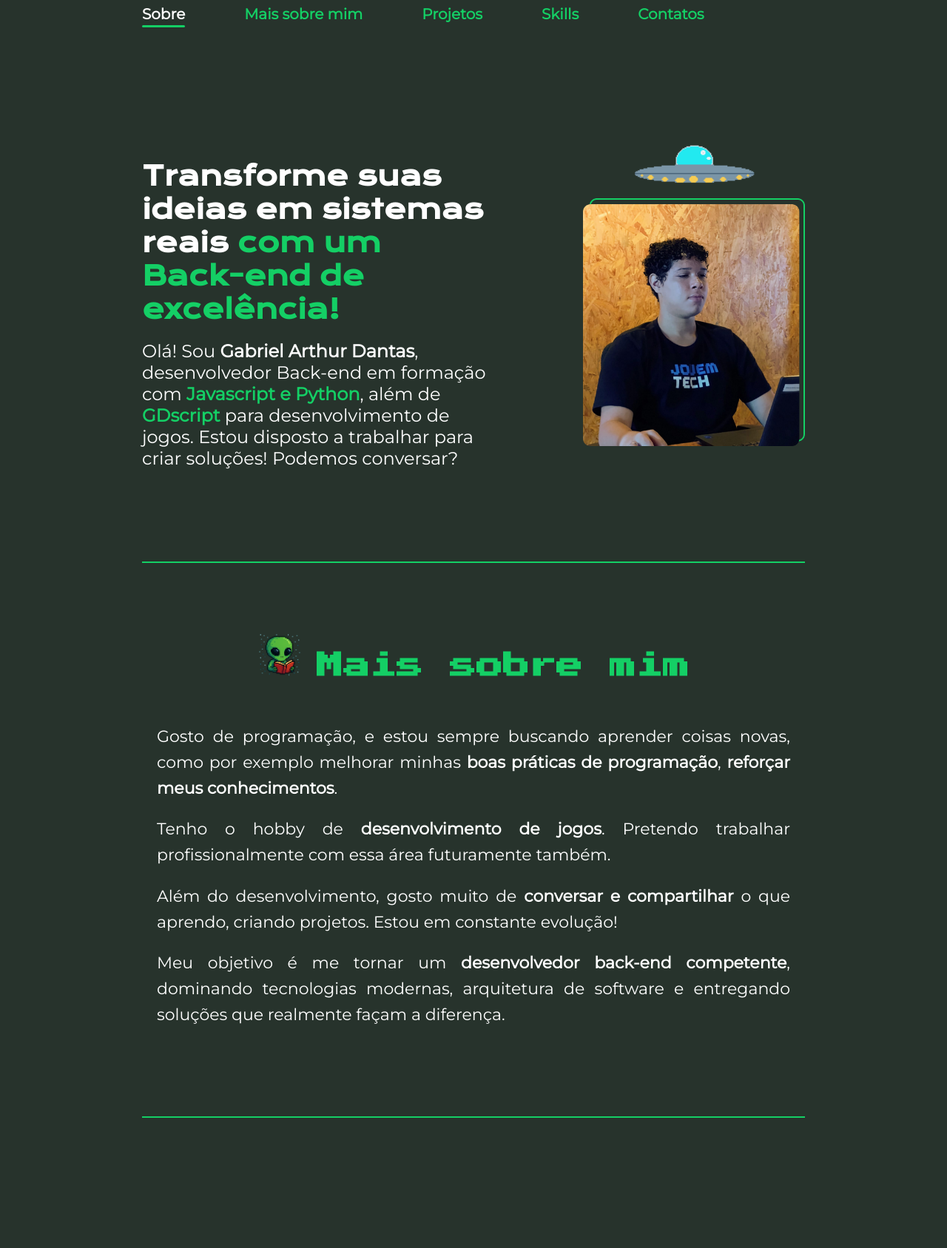
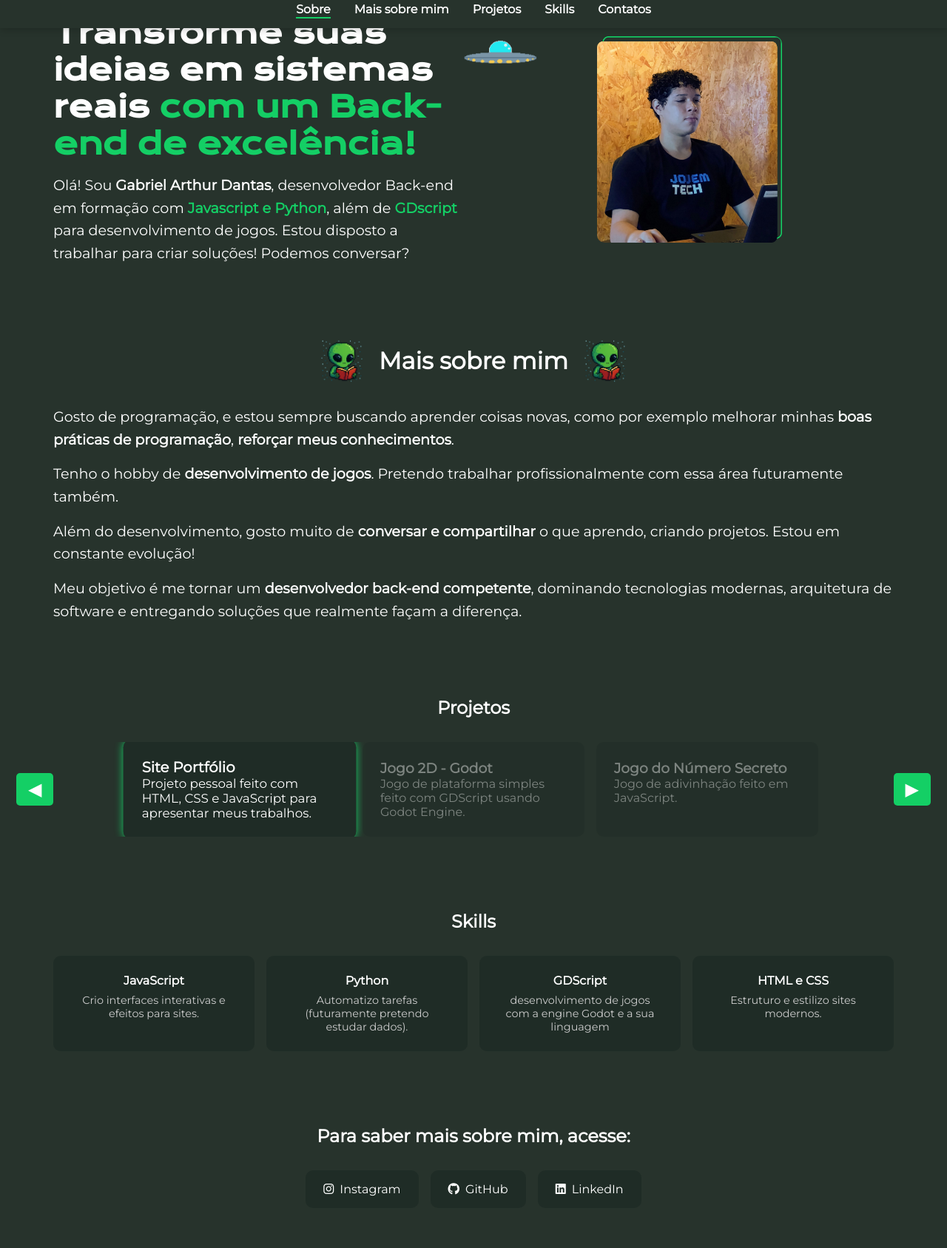
Before and after one commit to GabDantslz/Portfolio_Gabriel, a plain HTML site: page index.html in a window 1280 px wide. Shown: the part 13-1700 px from the top of the page at 74% size. Drawn offline with nearby package versions, Linux system fonts and the light colour scheme.

Commit message:
alterei html e css para por um alien no mais sobre mim

```diff
--- a/index.html
+++ b/index.html
@@ -45,10 +45,12 @@
 
     <!-- MAIS SOBRE MIM -->
     <section id="mais-sobre" class="apresentacao__mais">
-      <div class="titulo__com-et">
-        <img src="./assets/ET_estudando.png" id="et_estudando" alt="ET estudando">
-        <h2 class="secao__titulo">Mais sobre mim</h2>
-      </div>
+      <div class="titulo__com-dois-ets">
+  <img class="et_estudando" src="./assets/ET_estudando.png" alt="ET estudando à esquerda">
+  <h2 class="secao__titulo">Mais sobre mim</h2>
+  <img class="et_estudando" src="./assets/ET_estudando.png" alt="ET estudando à direita">
+</div>
+
 
       <div class="mais__conteudo">
         <p>Gosto de programação, e estou sempre buscando aprender coisas novas, como por exemplo melhorar minhas <strong>boas práticas de programação</strong>, <strong>reforçar meus conhecimentos</strong>.</p>
@@ -87,10 +89,13 @@
     <section id="skills" class="apresentacao__skills">
       <h2 class="secao__titulo">Skills</h2>
       <div class="skills__grid">
-        <div class="skill__card">JavaScript <br><p class="nivel">Nível Básico</p></div>
-        <div class="skill__card">Python <br><p class="nivel">Nível Básico</p></div>
-        <div class="skill__card">GDScript <br><p class="nivel">Nível Básico</p></div>
-        <div class="skill__card">HTML e CSS <br><p class="nivel">Nível Básico</p></div>
+        <div class="skill__card">JavaScript <br><p class="nivel">Crio interfaces interativas e efeitos para sites.
+</p></div>
+        <div class="skill__card">Python <br><p class="nivel">Automatizo tarefas (futuramente pretendo estudar dados).
+</p></div>
+        <div class="skill__card">GDScript <br><p class="nivel">desenvolvimento de jogos com a engine Godot e a sua linguagem</p></div>
+        <div class="skill__card">HTML e CSS <br><p class="nivel">Estruturo e estilizo sites modernos.
+</p></div>
       </div>
     </section>
 
--- a/style.css
+++ b/style.css
@@ -5,12 +5,10 @@
   --cor-secundaria: #27332C;
   --cor-links: #000000;
   --cor-fonte: #ffffff;
-  --cor-do-card: #1F2A24;
-  --cor-do-hover: #0fa653;
-  --cor-do-hover2: #153624;
-  --fonte-principal: 'Krona One', sans-serif;
+  --cor-do-card: #1F2C26;
+  --cor-hover: #1dbf73;
+  --fonte-primaria: 'Krona One', sans-serif;
   --fonte-secundaria: 'Montserrat', sans-serif;
-  --fonte-terciaria: "Press Start 2P", system-ui;
 }
 
 * {
@@ -19,59 +17,74 @@
   box-sizing: border-box;
 }
 
+html {
+  scroll-behavior: smooth;
+}
+
 body {
-  height: 100vh;
+  font-family: var(--fonte-secundaria);
   background-color: var(--cor-secundaria);
   color: var(--cor-fonte);
-  font-family: var(--fonte-secundaria);
 }
 
+/* CABEÇALHO */
 .cabecalho {
   position: fixed;
+  width: 100%;
   top: 0;
-  left: 0;
-  width: 100%;
   background-color: var(--cor-secundaria);
-  z-index: 9999;
-  padding: 20px 0 20px 15%;
+  z-index: 1000;
+  box-shadow: 0 2px 10px rgba(0, 0, 0, 0.2);
 }
 
 .cabecalho__menu {
   display: flex;
-  gap: 80px;
+  justify-content: center;
+  gap: 2rem;
+  padding: 1rem 0;
 }
 
 .cabecalho__menu__link {
-  font-family: var(--fonte-secundaria);
-  font-size: 1.25rem;
-  font-weight: 600;
-  color: var(--cor-principal);
   text-decoration: none;
-  cursor: pointer;
+  color: var(--cor-fonte);
+  font-weight: bold;
+  position: relative;
+}
+
+.cabecalho__menu__link::after {
+  content: '';
+  position: absolute;
+  width: 0;
+  height: 2px;
+  bottom: -3px;
+  left: 0;
+  background-color: var(--cor-principal);
+  transition: width 0.3s ease-in-out;
+}
+
+.cabecalho__menu__link:hover::after,
+.cabecalho__menu__link.ativo::after {
+  width: 100%;
+}
+
+/* GERAL */
+main {
+  padding-top: 100px;
 }
 
 .apresentacao {
-  margin: 10% 15%;
+  max-width: 1200px;
+  margin: 0 auto;
+  padding: 2rem;
 }
 
-.apresentacao > section {
-  border-bottom: 2px solid var(--cor-principal);
-  padding: 100px 0;
-  margin-bottom: 35px;
-}
-
-.apresentacao > section:last-child {
-  border-bottom: none;
-  margin-bottom: 0;
-  padding-bottom: 150px;
-}
-
+/* SOBRE */
 .apresentacao__sobre {
   display: flex;
+  flex-wrap: wrap;
+  justify-content: space-between;
   align-items: center;
-  justify-content: space-between;
-  gap: 130px;
-  flex-wrap: wrap;
+  gap: 2rem;
 }
 
 .apresentacao__conteudo {
@@ -80,413 +93,251 @@ body {
 }
 
 .apresentacao__conteudo__titulo {
-  font-size: 2.25rem;
-  font-family: var(--fonte-principal);
-  margin-bottom: 20px;
+  font-family: var(--fonte-primaria);
+  font-size: 2.5rem;
+  margin-bottom: 1rem;
+}
+
+.titulo-destaque {
+  color: var(--cor-principal);
 }
 
 .apresentacao__conteudo__texto {
-  font-size: 1.5rem;
-  font-family: var(--fonte-secundaria);
-  margin-bottom: 25px;
+  font-size: 1.2rem;
+  line-height: 1.6;
 }
 
-.apresentacao__imagem__container {
-  position: relative;
-}
-
-.nave {
-  width: 55%;
-  position: absolute;
-  left: 50%;
-  transform: translateX(-50%);
-  bottom: 90%;
-  cursor: pointer;
-}
-
-.nave.abduzindo {
-  animation: voarParaODireito 3s forwards ease-in-out;
-}
-
-@keyframes voarParaODireito {
-  0% {
-    transform: translateX(-50%) translateY(0) scale(1);
-    opacity: 1;
-  }
-  30% {
-    transform: translateX(-50%) translateY(-10px) scale(1.05);
-  }
-  100% {
-    transform: translateX(300%) translateY(-30px) scale(1.1);
-    opacity: 0;
-  }
-}
-
-.apresentacao__imagem.abduzida {
-  animation: subirImagem 2s forwards;
-}
-
-@keyframes abduzir-lateral {
-  0% {
-    transform: translateX(-50%) translateY(0) scale(1);
-    opacity: 1;
-  }
-  50% {
-    transform: translateX(0%) translateY(0) scale(1.1);
-  }
-  100% {
-    transform: translateX(200%) translateY(0) scale(1.2);
-    opacity: 0;
-  }
-}
-
-@keyframes subirImagem {
-  0% {
-    transform: translateY(0);
-    opacity: 1;
-  }
-  100% {
-    transform: translateY(-200px);
-    opacity: 0;
-  }
-}
-
-.apresentacao__imagem {
-  width: 300px;
-}
-
-.titulo-destaque,
 .linguagem__cor {
   color: var(--cor-principal);
 }
 
-.informacao {
-  font-size: 1.25rem;
-  text-align: center;
-  font-family: var(--fonte-principal);
-  margin-top: 60px;
+.apresentacao__imagem__container {
+  flex: 1;
+  min-width: 280px;
+  position: relative;
+  display: flex;
+  justify-content: center;
+  align-items: center;
 }
 
-.apresentacao__links {
-  display: flex;
-  justify-content: center;
-  flex-wrap: wrap;
-  gap: 20px;
-  margin-top: 20px;
+.apresentacao__imagem {
+  width: 250px;
+  border-radius: 10px;
+  position: relative;
+  z-index: 1;
 }
 
-.apresentacao__links__link {
-  display: flex;
-  align-items: center;
-  justify-content: center;
-  gap: 8px;
-  background-color: var(--cor-principal);
-  width: 280px;
-  text-align: center;
-  border-radius: 16px;
-  font-size: 1.25rem;
-  font-weight: 600;
-  padding: 20px;
-  text-decoration: none;
-  color: var(--cor-links);
-  transition: background-color 0.3s;
+.nave {
+  position: absolute;
+  top: -30px;
+  left: -30px;
+  width: 100px;
+  z-index: 0;
+  animation: flutuar 3s ease-in-out infinite;
 }
 
-.apresentacao__links__link:hover {
-  background-color: var(--cor-do-hover);
+@keyframes flutuar {
+  0%, 100% {
+    transform: translateY(0);
+  }
+  50% {
+    transform: translateY(-10px);
+  }
 }
 
-.secao__titulo {
-  font-size: 2.25rem;
-  font-family: var(--fonte-terciaria);
-  text-align: center;
-  margin: 60px 0 30px;
-  color: var(--cor-principal);
+/* MAIS SOBRE MIM */
+.apresentacao__mais {
+  margin-top: 100px;
 }
 
-.projetos__grid,
-.skills__grid {
-  display: flex;
-  flex-wrap: wrap;
-  justify-content: center;
-  gap: 30px;
-  margin-bottom: 60px;
-}
-
-.skill__card {
-  background-color: var(--cor-do-card);
-  border: 2px solid var(--cor-principal);
-  color: #fff;
-  width: 200px;
-  height: 150px;
-  padding: 20px;
-  border-radius: 12px;
-  display: flex;
-  flex-direction: column;
-  justify-content: center;
-  align-items: center;
-  font-family: var(--fonte-secundaria);
-  font-size: 1.125rem;
-  text-align: center;
-  transition: transform 0.3s, background-color 0.3s;
-}
-
-.skill__card:hover {
-  background-color: var(--cor-do-hover2);
-  transform: scale(1.05);
-}
-
-.nivel {
-  font-size: 0.8125rem;
-  color: rgba(255, 255, 255, 0.75);
-}
-
-.rodape {
-  padding: 25px;
-  color: var(--cor-links);
-  background-color: var(--cor-principal);
-  text-align: center;
-  font-family: var(--fonte-secundaria);
-  font-size: 1.25rem;
-}
-
-.cabecalho__menu__link.ativo {
-  color: var(--cor-fonte);
-  position: relative;
-}
-
-.cabecalho__menu__link.ativo::after {
-  content: '';
-  position: absolute;
-  bottom: -6px;
-  left: 0;
-  width: 100%;
-  height: 3px;
-  background-color: var(--cor-principal);
-  border-radius: 2px;
-}
-
-.apresentacao__mais {
-  max-width: 900px;
-  margin: -15% auto;
-}
-
-.mais__conteudo {
-  font-size: 1.375rem;
-  line-height: 1.6;
-  font-family: var(--fonte-secundaria);
-  color: var(--cor-fonte);
-  padding: 0 20px;
-  text-align: justify;
-}
-
-.mais__conteudo p {
-  margin-bottom: 20px;
-}
-
-/* TÍTULO COM ET */
-.titulo__com-et {
+.titulo__com-dois-ets {
   display: flex;
   align-items: center;
   justify-content: center;
   gap: 20px;
   margin-top: 60px;
   margin-bottom: 30px;
+  flex-wrap: wrap;
 }
 
-.titulo__com-et img {
+.titulo__com-dois-ets h2 {
+  margin: 0;
+  font-size: 2rem;
+}
+
+.et_estudando {
   width: 60px;
   height: auto;
 }
 
-/* CARROSSEL */
-.carrossel__container {
-  overflow: hidden;
-  width: 100%;
-  position: relative;
+.mais__conteudo p {
+  font-size: 1.2rem;
+  line-height: 1.6;
+  margin-bottom: 1rem;
 }
 
-.carrossel__slider {
-  display: flex;
-  transition: transform 0.5s ease-in-out;
-  width: max-content;
-}
-
-.carrossel__card {
-  position: absolute;
-  top: 0;
-  left: 0;
-  width: 100%;
-  opacity: 0;
-  transform: scale(0.95);
-  transition: opacity 0.6s ease, transform 0.6s ease;
-  background-color: var(--cor-do-card);
-  border: 2px solid var(--cor-principal);
-  border-radius: 12px;
-  padding: 30px;
-  color: var(--cor-fonte);
+/* PROJETOS */
+.apresentacao__projetos {
+  margin-top: 100px;
   text-align: center;
-  font-family: var(--fonte-secundaria);
-  box-shadow: 0 0 10px #00000030;
-  text-decoration: none;
-  display: block;
-}
-
-.carrossel__card.ativo {
-  opacity: 1;
-  transform: scale(1);
-  z-index: 1;
 }
 
 .carrossel__unico {
   position: relative;
+  margin-top: 2rem;
+}
+
+.carrossel__cards {
   display: flex;
-  flex-direction: column;
-  align-items: center;
+  overflow: hidden;
+  gap: 1rem;
   justify-content: center;
 }
 
-.carrossel__cards {
-  width: 100%;
-  position: relative;
-  max-width: 600px;
-  height: 250px;
+.carrossel__card {
+  background-color: var(--cor-do-card);
+  padding: 1.5rem;
+  border-radius: 10px;
+  width: 300px;
+  text-align: left;
+  opacity: 0.4;
+  transition: all 0.3s ease;
+  text-decoration: none;
+  color: var(--cor-fonte);
 }
 
-.carrossel__botoes {
-  margin-top: 20px;
-  display: flex;
-  gap: 30px;
+.carrossel__card:hover,
+.carrossel__card.ativo {
+  opacity: 1;
+  transform: scale(1.05);
+  box-shadow: 0 0 10px var(--cor-principal);
 }
 
 .carrossel__botao {
-  background-color: var(--cor-principal);
-  color: var(--cor-links);
+  position: absolute;
+  top: 50%;
+  transform: translateY(-50%);
+  background: var(--cor-principal);
+  border: none;
+  padding: 0.5rem 1rem;
+  cursor: pointer;
   font-size: 1.5rem;
-  font-weight: bold;
-  padding: 10px 20px;
-  border-radius: 12px;
-  border: none;
-  cursor: pointer;
-  transition: background-color 0.3s ease;
-  z-index: 2;
-  margin-top: -1%;
+  border-radius: 5px;
+  color: white;
 }
 
-.carrossel__botao:hover {
-  background-color: var(--cor-do-hover);
+#voltar {
+  left: -50px;
+}
+
+#avancar {
+  right: -50px;
+}
+
+/* SKILLS */
+.apresentacao__skills {
+  margin-top: 100px;
+  text-align: center;
+}
+
+.skills__grid {
+  display: grid;
+  grid-template-columns: repeat(auto-fit, minmax(180px, 1fr));
+  gap: 1rem;
+  margin-top: 2rem;
+}
+
+.skill__card {
+  background-color: var(--cor-do-card);
+  padding: 1.5rem;
+  border-radius: 10px;
+  transition: all 0.3s ease;
+  font-weight: bold;
+}
+
+.skill__card:hover {
+  transform: translateY(-5px);
+  box-shadow: 0 0 10px var(--cor-principal);
+}
+
+.nivel {
+  font-size: 0.9rem;
+  font-weight: normal;
+  color: #ccc;
+  margin-top: 0.5rem;
+}
+
+/* LINKS */
+.apresentacao__links__container {
+  margin-top: 100px;
+  text-align: center;
+}
+
+.apresentacao__links {
+  display: flex;
+  flex-wrap: wrap;
+  justify-content: center;
+  gap: 1rem;
+  margin-top: 2rem;
+}
+
+.apresentacao__links__link {
+  display: flex;
+  align-items: center;
+  gap: 0.5rem;
+  background-color: var(--cor-do-card);
+  padding: 1rem 1.5rem;
+  border-radius: 10px;
+  text-decoration: none;
+  color: var(--cor-fonte);
+  transition: background 0.3s;
+}
+
+.apresentacao__links__link:hover {
+  background-color: var(--cor-hover);
+  color: white;
+}
+
+/* RODAPÉ */
+.rodape {
+  margin-top: 100px;
+  text-align: center;
+  padding: 1rem;
+  background-color: var(--cor-secundaria);
+  border-top: 1px solid #444;
+  font-size: 0.9rem;
 }
 
 /* RESPONSIVO */
-@media (max-width: 480px) {
-  .cabecalho {
-    padding: 10px;
-    overflow-x: auto;
-  }
-
+@media (max-width: 768px) {
   .cabecalho__menu {
     flex-wrap: wrap;
-    justify-content: center;
-    gap: 12px;
-  }
-
-  .cabecalho__menu__link {
-    font-size: 0.95rem;
-    padding: 6px;
-    white-space: nowrap;
-  }
-
-  .apresentacao {
-    margin: 100px 5%;
-  }
-
-  .apresentacao__imagem {
-    width: 90%;
-    max-width: 300px;
+    gap: 1rem;
   }
 
   .apresentacao__sobre {
     flex-direction: column;
-    gap: 40px;
-  }
-
-  .apresentacao__conteudo__titulo {
-    font-size: 1.75rem;
     text-align: center;
   }
 
-  .apresentacao__conteudo__texto {
-    font-size: 1.25rem;
-    text-align: center;
-  }
-
-  .apresentacao__links {
-    flex-direction: column;
-    gap: 15px;
-    padding-left: 6%;
-  }
-
-  .mais__conteudo {
-    font-size: 1rem;
-    text-align: left;
-    padding: 0 10px;
-    line-height: 1.5;
-  }
-
-  .mais__conteudo p {
-    margin-bottom: 15px;
-  }
-
-  .secao__titulo {
-    font-size: 1.75rem;
-    margin: 40px 0 20px;
-  }
-
-  .carrossel__card {
-    width: 100%;
-    padding: 20px;
-  }
-
-  .carrossel__botao {
-    margin-top: 100%;
+  .apresentacao__imagem__container {
+    order: -1;
   }
 
   .carrossel__cards {
-    height: auto;
+    flex-direction: column;
+    align-items: center;
   }
 
-  .skill__card {
-    width: 100%;
-    max-width: 250px;
-    font-size: 1rem;
+  #voltar, #avancar {
+    display: none;
   }
 
-  .rodape {
-    font-size: 1rem;
-    padding: 20px;
+  .titulo__com-dois-ets {
+    gap: 10px;
   }
 
-  .nave {
-    width: 80%;
-    left: 50%;
-    transform: translateX(-50%);
-    bottom: 70%;
-  }
-
-  .apresentacao__imagem {
-    width: 80%;
-    max-width: 250px;
-    padding-top: 18%;
-  }
-
-  .apresentacao__imagem__container {
-    display: flex;
-    justify-content: center;
-    align-items: center;
-    position: relative;
-  }
-
-  .titulo__com-et {
-    flex-direction: column;
+  .et_estudando {
+    width: 45px;
   }
 }
```
